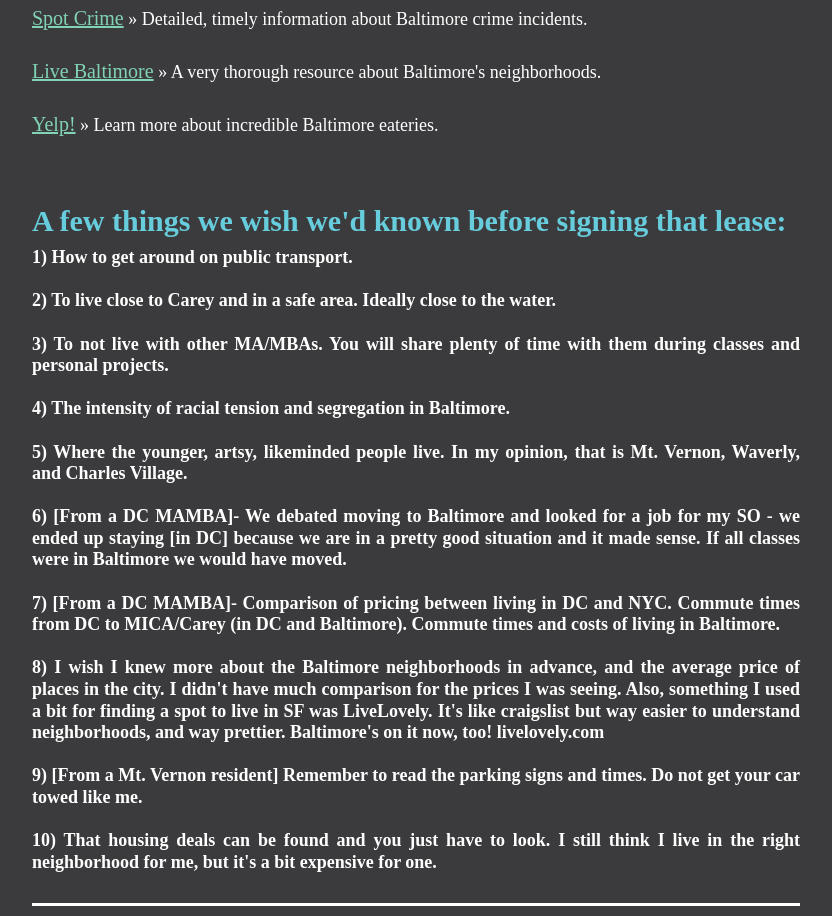
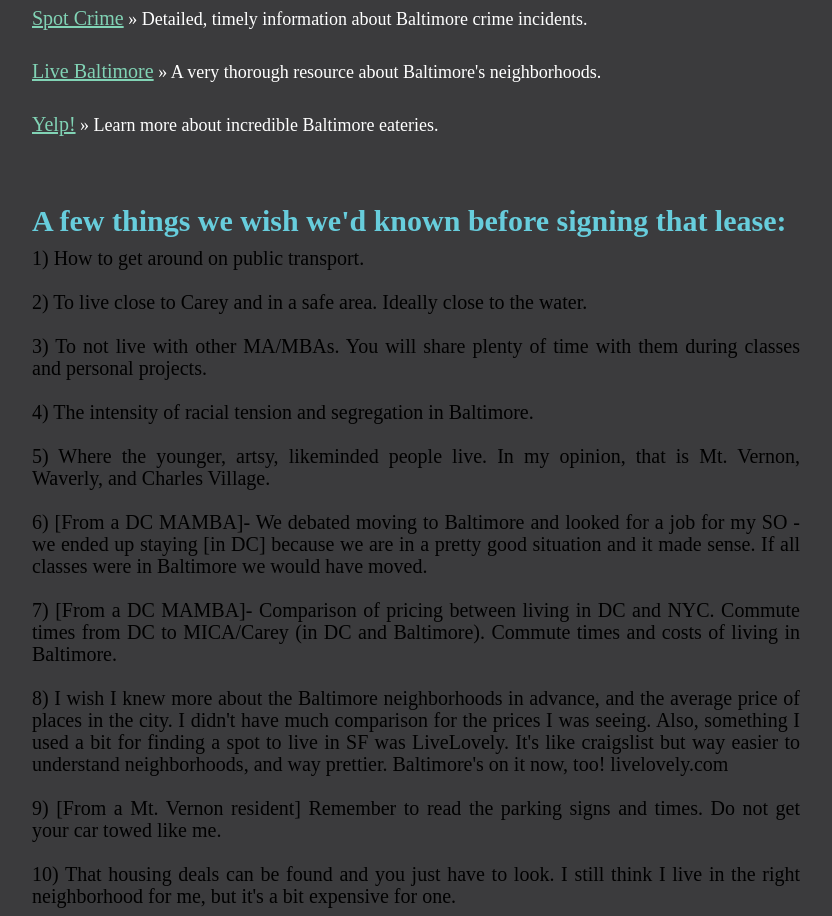
Before and after one commit to Karahmel/MAMBAMap, a Jekyll site: the page built from index.html, in a window 1280 px wide. Shown: the part 1710-2626 px from the top of the page, without its empty margins (224-1056 px from the left). Built offline with Jekyll 4.4.1, drawn with Linux system fonts in a browser that asks for light colours; some web fonts are replaced; Markdown is read by kramdown in place of the engine named in the settings.

Commit message:
Update index.html

```diff
--- a/index.html
+++ b/index.html
@@ -30,7 +30,6 @@
 <br><br/>
   <h1>A few things we wish we'd known before signing that lease:</h1>
 
-<h3>
   1)   How to get around on public transport.<br><br>
   2)   To live close to Carey and in a safe area. Ideally close to the water.<br><br>
   3)   To not live with other MA/MBAs. You will share plenty of time with them during classes and personal projects.<br><br>
@@ -41,8 +40,7 @@
   8)   I wish I knew more about the Baltimore neighborhoods in advance, and the average price of places in the city. I didn't have much comparison for the prices I was seeing. Also, something I used a bit for finding a spot to live in SF was LiveLovely. It's like craigslist but way easier to understand neighborhoods, and way prettier. Baltimore's on it now, too! livelovely.com<br><br>
   9)   [From a Mt. Vernon resident] Remember to read the parking signs and times. Do not get your car towed like me.<br><br>
   10)   That housing deals can be found and you just have to look. I still think I live in the right neighborhood for me, but it's a bit expensive for one.<br>
-  </b>
-</h3>
+
 
 
 
```
